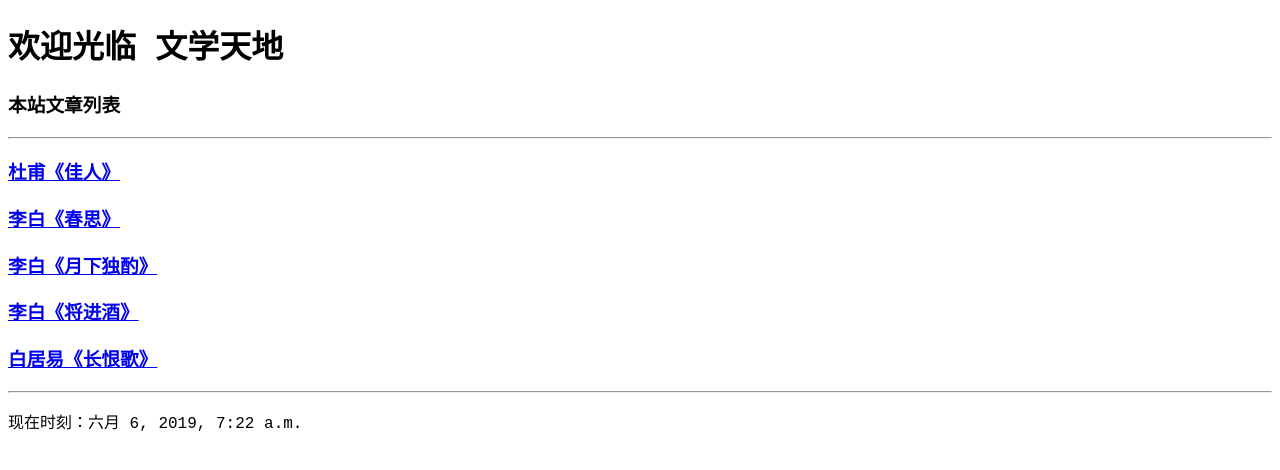
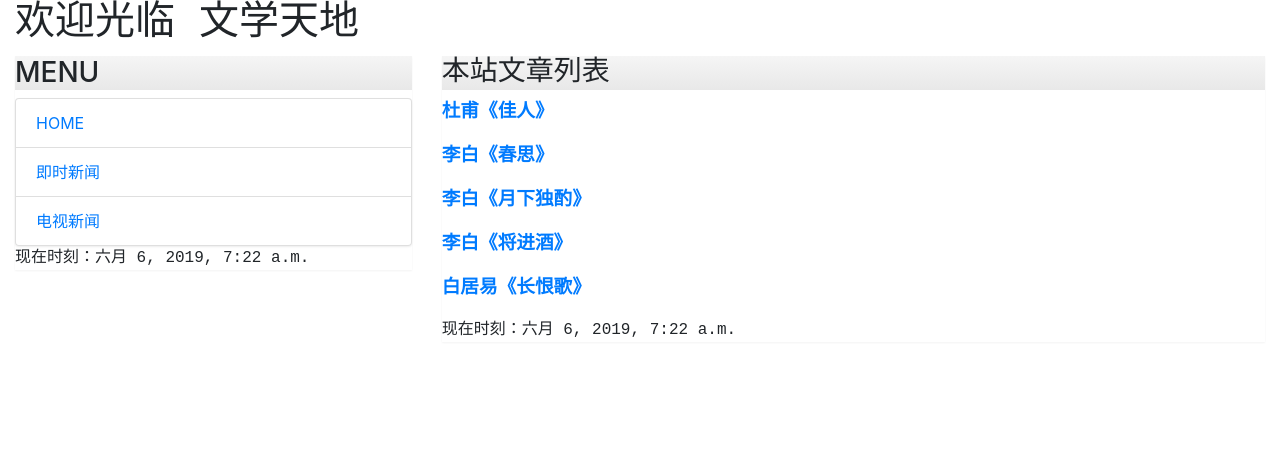
Before and after one commit to bbjwillst/mBlog, a Django app: page / in a window 1280 px wide. Shown: the top 470 px of the page. Run offline with Django 3.2, Linux system fonts and the light colour scheme; data comes from the database, SQL or seed files in the repository; some libraries are stand-ins or nearby versions.

Commit message:
mBlog First Push

```diff
--- a/mBlog/mBlog/urls.py
+++ b/mBlog/mBlog/urls.py
@@ -14,12 +14,13 @@ Including another URLconf
     2. Add a URL to urlpatterns:  path('blog/', include('blog.urls'))
 """
 from django.contrib import admin
+from django.conf.urls import url
 from django.urls import path
 
 from mainsite.views import homepage, showpost
 
 urlpatterns = [
     path('', homepage),
-    path(r'^post/(\w+)$', showpost),
+    url(r'^post/(\w+)$', showpost),
     path('admin/', admin.site.urls),
 ]
--- a/mBlog/mainsite/views.py
+++ b/mBlog/mainsite/views.py
@@ -17,7 +17,7 @@ def homepage(request):
 def showpost(request, slug):
     template = get_template('post.html')
     try:
-        post = Post.objects.all(slug=slug)
+        post = Post.objects.get(slug=slug)
         if post is not None:
             html = template.render(locals())
         return HttpResponse(html)
--- a/mBlog/templates/base.html
+++ b/mBlog/templates/base.html
@@ -4,15 +4,47 @@
 <head>
     <meta charset="UTF-8">
     <title>{% block title %}{% endblock %}</title>
+    <link rel="stylesheet" href="https://stackpath.bootstrapcdn.com/bootstrap/4.3.1/css/bootstrap.min.css" integrity="sha384-ggOyR0iXCbMQv3Xipma34MD+dH/1fQ784/j6cY/iJTQUOhcWr7x9JvoRxT2MZw1T" crossorigin="anonymous">
+    <link rel="stylesheet" href="https://maxcdn.bootstrapcdn.com/bootstrap/3.3.6/css/bootstrap-theme.min.css">
+    <script src="https://stackpath.bootstrapcdn.com/bootstrap/4.3.1/js/bootstrap.min.js" integrity="sha384-JjSmVgyd0p3pXB1rRibZUAYoIIy6OrQ6VrjIEaFf/nJGzIxFDsf4x0xIM+B07jRM" crossorigin="anonymous"></script>
 </head>
 <body>
-{% include 'header.html' %}
-{% block headmessage %}
-{% endblock %}
-<hr>
-{% block content %}
-{% endblock %}
-<hr>
-{% include 'footer.html' %}
+    <div class="container-fluid">
+        {% include 'header.html' %}
+        <div class="row">
+            <div class="col-sm-4 col-md-4">
+                <div class="panel panel-default">
+                    <div class="panel-heading">
+                        <h3>MENU</h3>
+                    </div>
+                    <div class="panel-body">
+                        <div class="list-group">
+                            <a href="/" class="list-group-item">HOME</a>
+                            <a href="http://tar.so/news" class="list-group-item">即时新闻</a>
+                            <a href="http://drho.tw/news" class="list-group-item">电视新闻</a>
+                        </div>
+                    </div>
+                    <div class="panel-footer">
+                        {% include 'footer.html' %}
+                    </div>
+                </div>
+            </div>
+            <div class="col-sm-8 col-md-8">
+                <div class="panel panel-default">
+                    <div class="panel-heading">
+                        {% block headmessage %}{% endblock %}
+                    </div>
+                    <div class="panel-body">
+                        {% block content %}
+
+                        {% endblock %}
+                    </div>
+                    <div class="panel-footer">
+                        {% include 'footer.html' %}
+                    </div>
+                </div>
+            </div>
+        </div>
+    </div>
 </body>
 </html>
```
